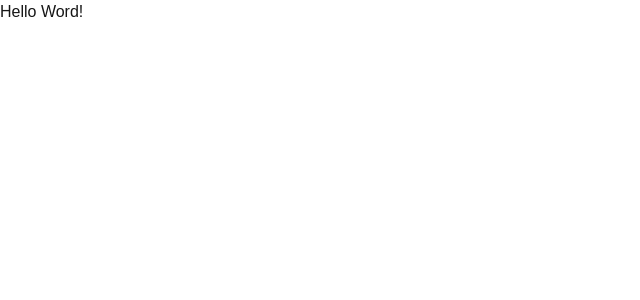
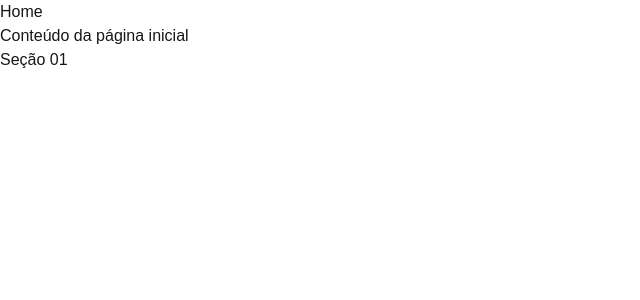
Before and after one commit to wanderlei2583/sabarte, a Next.js app in the folder front/frontend/: page / in a window 1280 px wide. Shown: the top 300 px of the page, without its empty margins (0-640 px from the left). Built offline with nearby package versions, Linux system fonts and the light colour scheme.

Commit message:
page init

```diff
--- a/front/frontend/src/app/page.tsx
+++ b/front/frontend/src/app/page.tsx
@@ -1,5 +1,10 @@
-import Image from "next/image";
 
 export default function Home() {
-  return <h1>Hello Word!</h1>;
+  return (
+    <nav>
+      <h1>Home</h1>
+      <p>Conteúdo da página inicial</p>
+      <h2>Seção 01 </h2>
+    </nav>
+  );
 }
```
